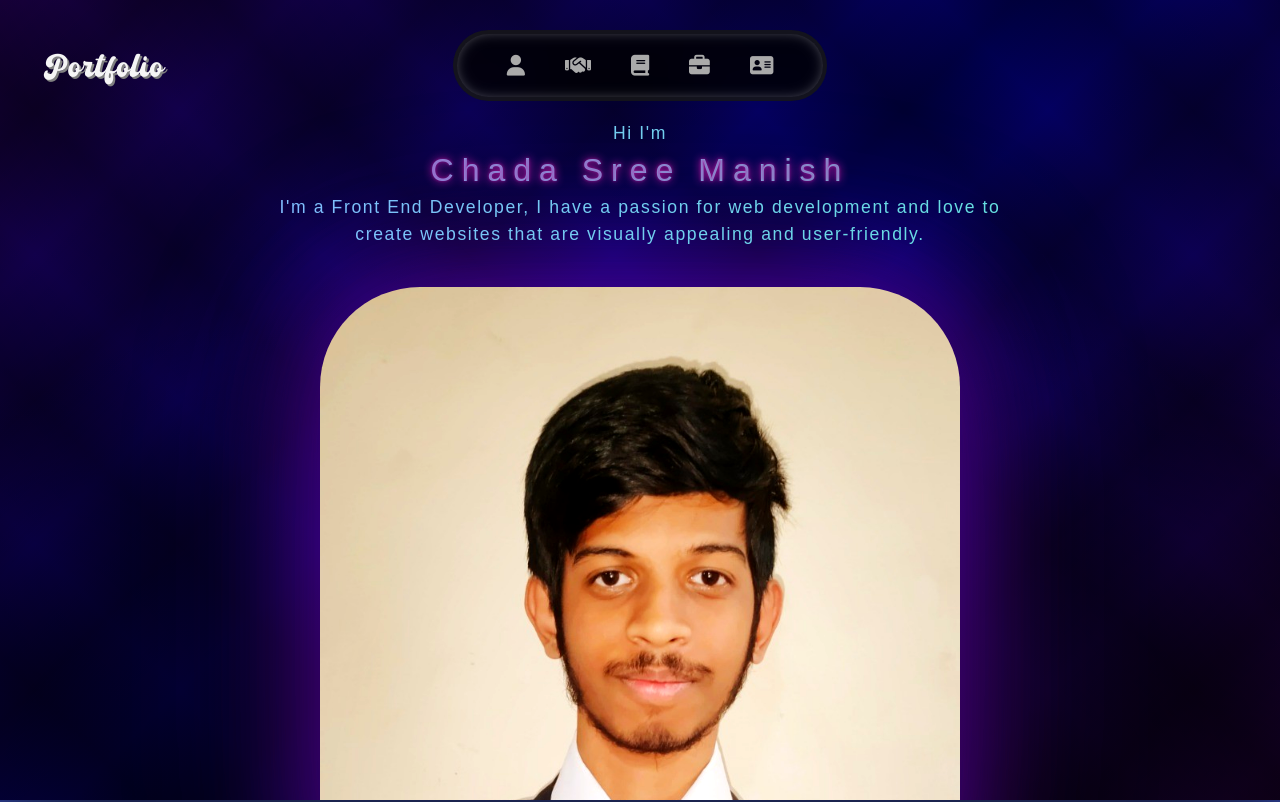
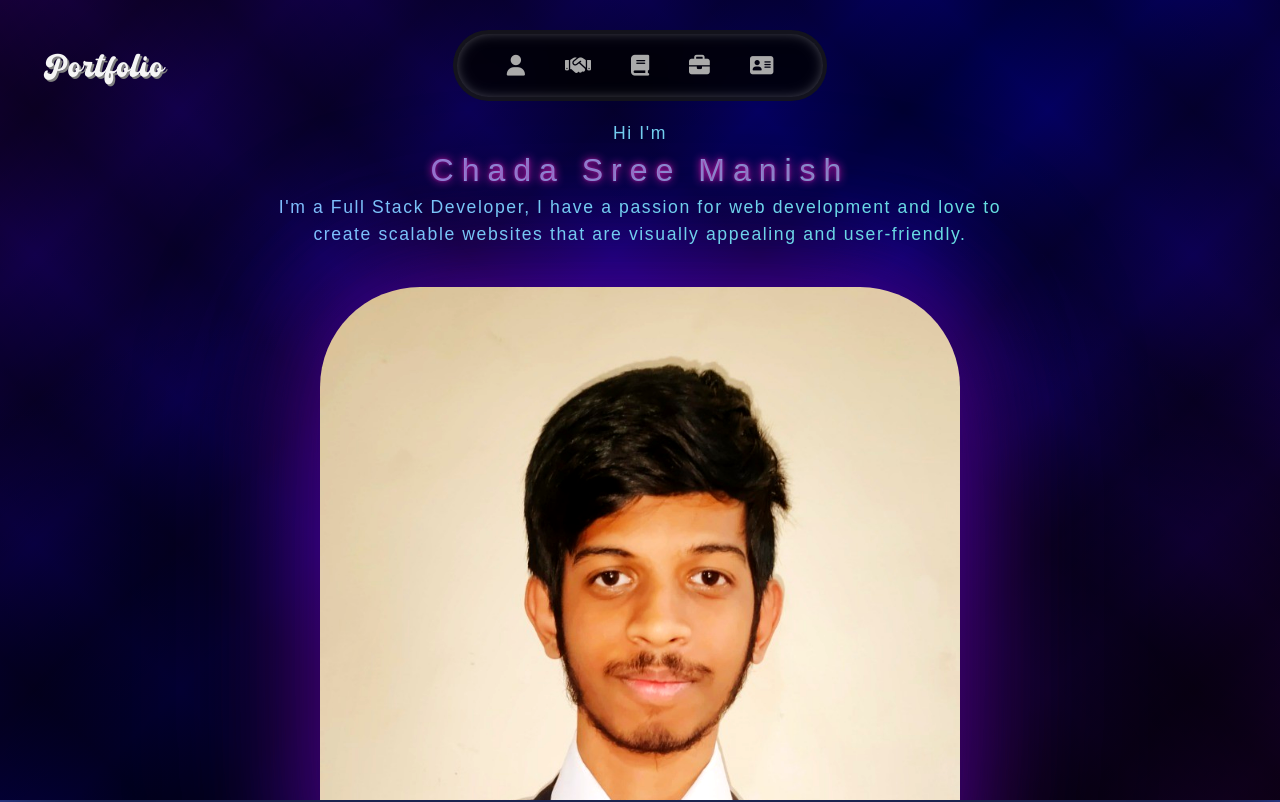
Before and after one commit to Sree-Manish/portfolio, a React (Vite) app: page / in a window 1280 px wide. Shown: the top 802 px of the page. Built offline with nearby package versions, Linux system fonts and the light colour scheme.

Commit message:
Minor Change

```diff
--- a/src/components/Intro.jsx
+++ b/src/components/Intro.jsx
@@ -76,8 +76,8 @@ export default function Intro() {
           <div className="spec">Hi I'm</div>
           <h1 className="intname">Chada Sree Manish</h1>
           <div className="spec">
-            I'm a Front End Developer, I have a passion for web development and
-            love to create websites that are visually appealing and user-friendly.
+            I'm a Full Stack Developer, I have a passion for web development and
+            love to create scalable websites that are visually appealing and user-friendly.
           </div>
         </div>
       </div>
```
Also changed, not shown: src/components/Header.jsx (line endings or trailing spaces).
